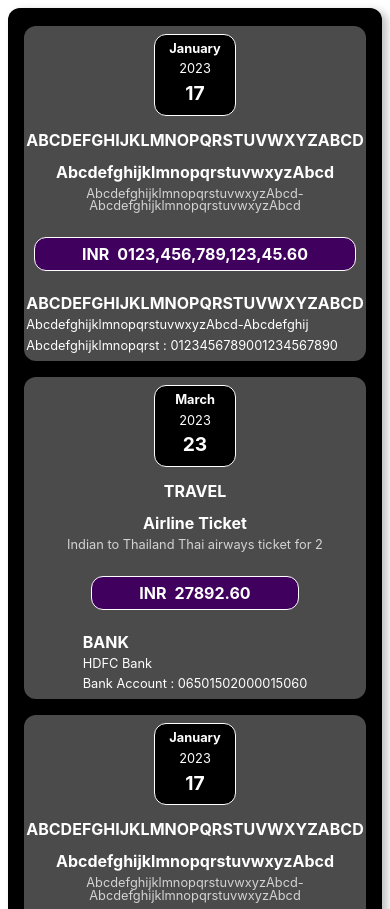
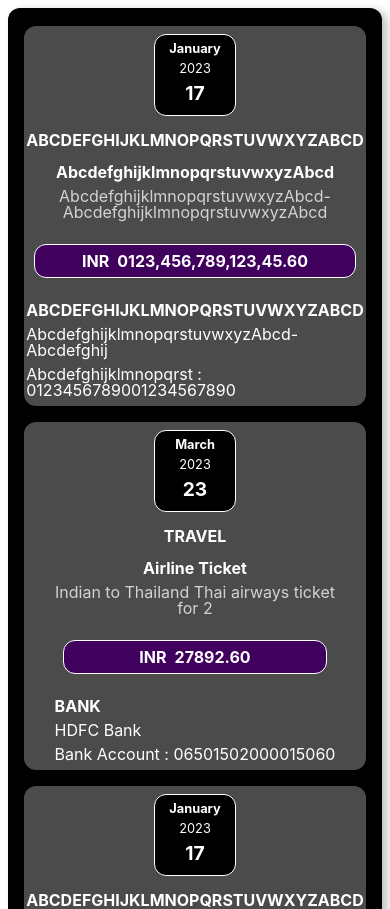
Before and after one commit to sanket-rajgarhia/fisc, a React (Create React App) app: page / in a window 390 px wide. Shown: the top 909 px of the page. Built offline with nearby package versions, Linux system fonts and the light colour scheme.

Commit message:
Made changes to media query to adapt for smaller screen sizes - Samsung galaxy 9.

```diff
--- a/src/components/Expense/ExpenseItem/ItemDescription/ItemDescription.css
+++ b/src/components/Expense/ExpenseItem/ItemDescription/ItemDescription.css
@@ -38,10 +38,21 @@
 @media screen and (max-width: 390px) {
 
     .item-description__category__name{
-        font-size: calc(12px + (16 - 12) * ((100vw - 300px) / (390 - 300)));
+        font-size: calc(10px + (16 - 10) * ((100vw - 300px) / (390 - 300)));
     }
+
+    .item-description__details{
+        flex-wrap: wrap;
+        align-content: center;
+    }
+
     .item-description__details__item{
-        font-size: calc(12px + (16 - 12) * ((100vw - 300px) / (390 - 300)));
+        font-size: calc(10px + (16 - 10) * ((100vw - 300px) / (390 - 300)));
+    }
+
+    .item-description__details__narration{
+        max-width: 90%;
+        font-size: calc(10px + (16 - 10) * ((100vw - 300px) / (390 - 300)));
     }
 }
 
--- a/src/components/Expense/ExpenseItem/ItemPayment/ItemPayment.css
+++ b/src/components/Expense/ExpenseItem/ItemPayment/ItemPayment.css
@@ -56,7 +56,15 @@
 @media screen and (max-width: 390px) {
 
     .payment-details__mode__name{
-        font-size: calc(12px + (16 - 12) * ((100vw - 300px) / (390 - 300)));
+        font-size: calc(10px + (16 - 10) * ((100vw - 300px) / (390 - 300)));
+    }
+
+    .payment-details__mode__institution-name{
+        font-size: calc(10px + (16 - 10) * ((100vw - 300px) / (390 - 300)));
+    }
+
+    .payment-details__mode__details{
+        font-size: calc(10px + (16 - 10) * ((100vw - 300px) / (390 - 300)));
     }
 
     .app-base-currency-symbol{
```
